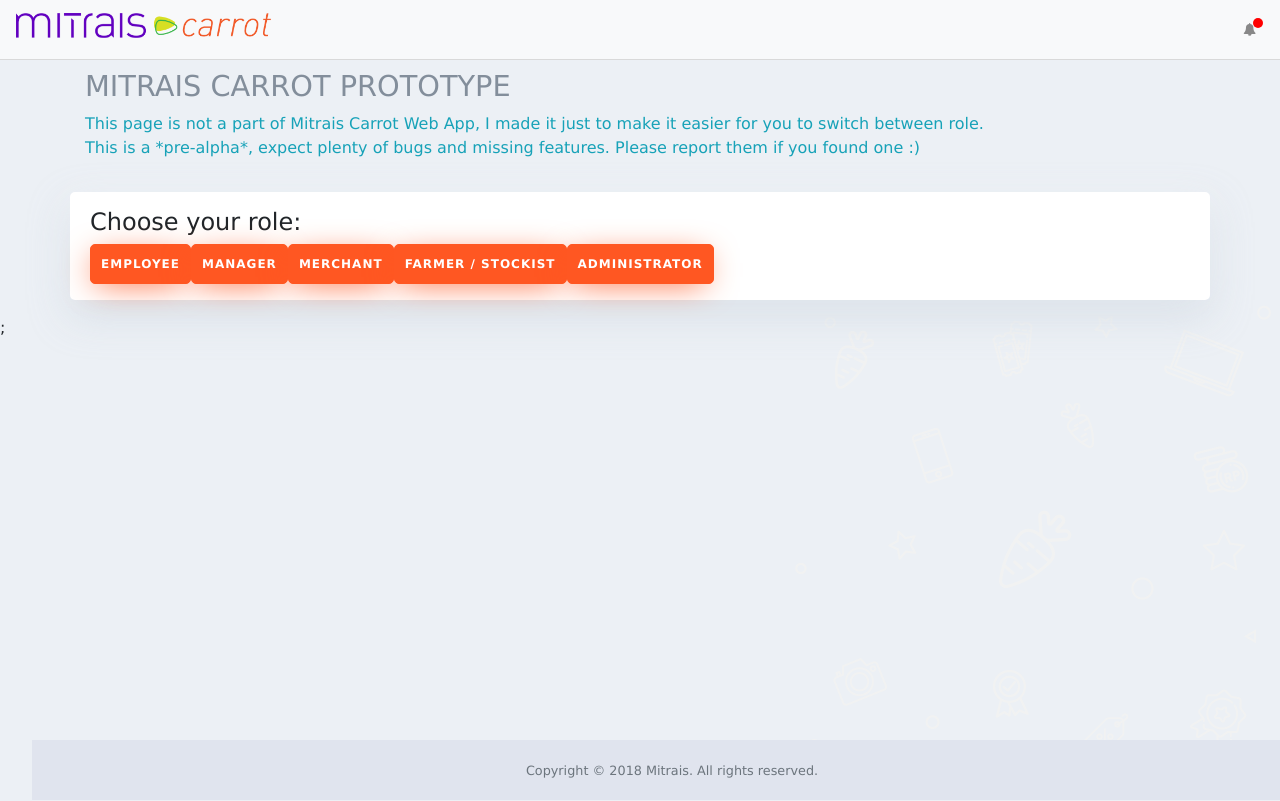
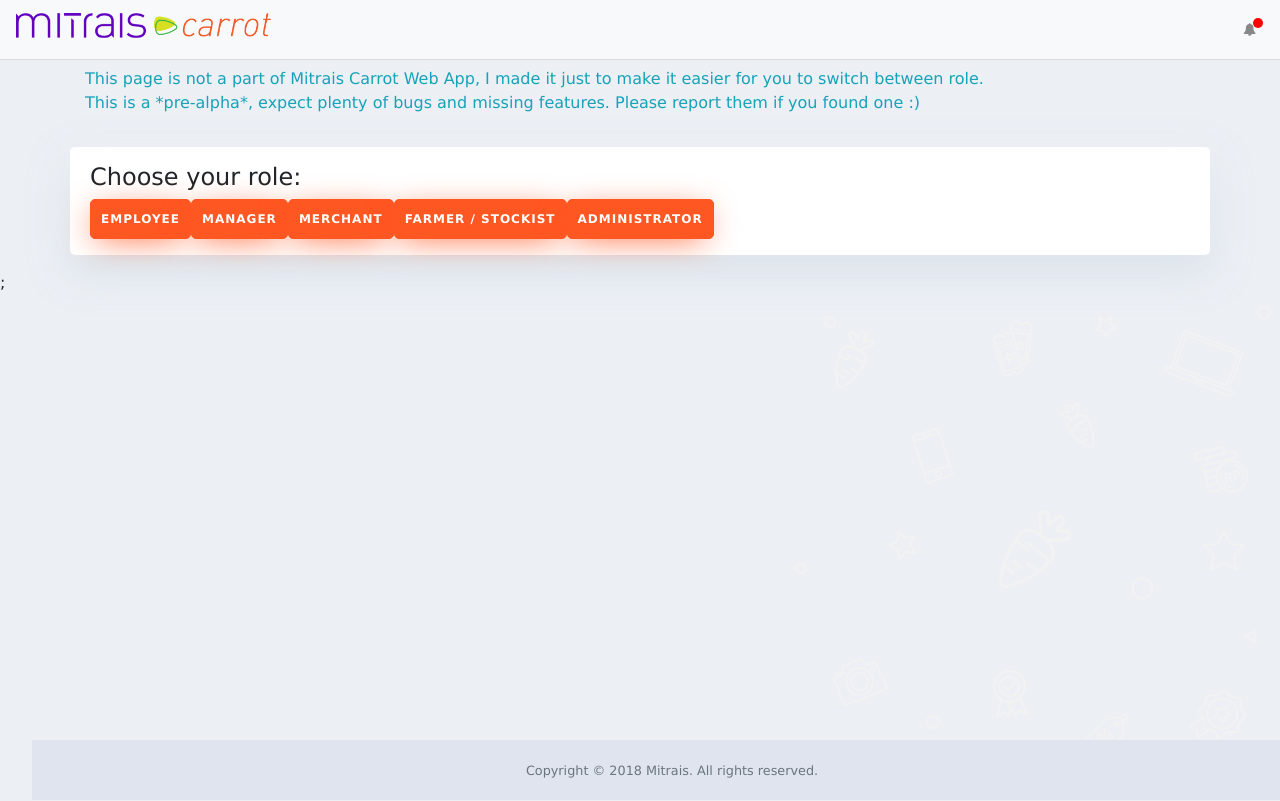
Before and after one commit to Mitrais-Carrot-2/carrot-frontend, a Next.js app: page / in a window 1280 px wide. Shown: the top 801 px of the page. Built offline with nearby package versions, Linux system fonts and the light colour scheme.

Commit message:
update Project

```diff
--- a/pages/index.js
+++ b/pages/index.js
@@ -19,7 +19,7 @@ export default function Home() {
         <link rel="icon" href="/favicon.ico" />
       </Head>
       <Navbar />
-      <main role="main" className="container" style={{paddingTop: `45px`}}>
+      <main role="main" className="container">
         <h2 className="mt-4 pl-0 text-grey ml-0">MITRAIS CARROT PROTOTYPE</h2>
         <p className="text-info">
           This page is not a part of Mitrais Carrot Web App, I made it just to
```
